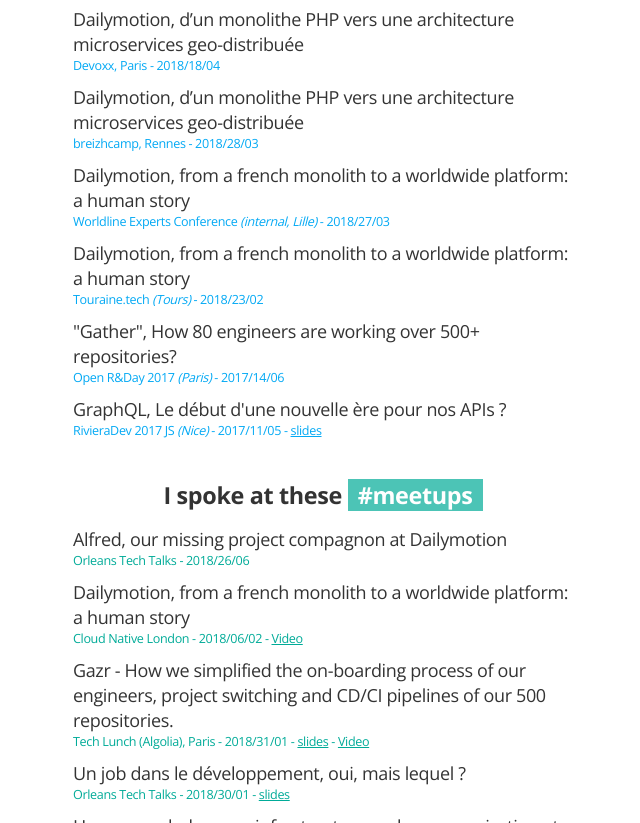
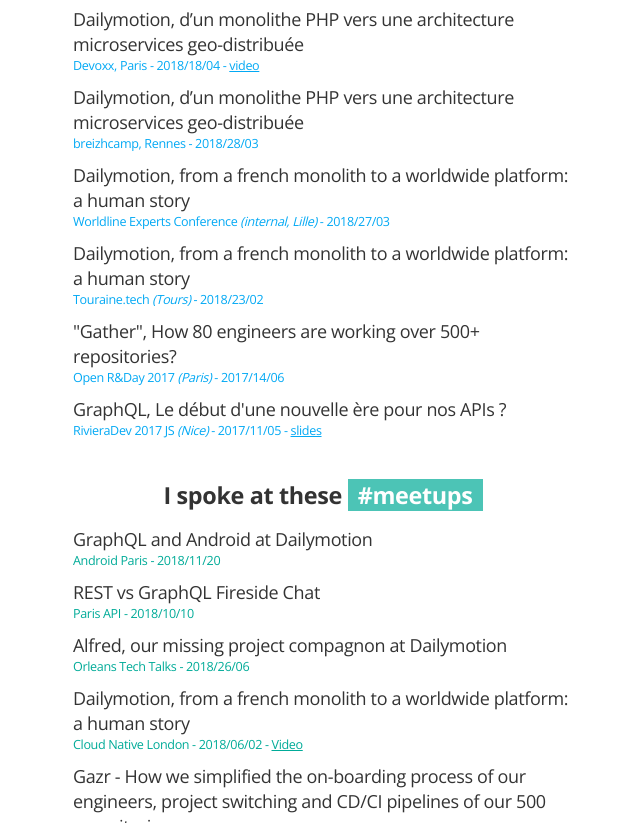
Before and after one commit to tsunammis/tsunammis.github.io, a website: page src/index.html in a window 1280 px wide. Shown: the part 619-1442 px from the top of the page, without its empty margins (317-957 px from the left). Drawn offline with nearby package versions, Linux system fonts and the light colour scheme.

Commit message:
:tada: add Meetup + conference video

```diff
--- a/src/index.html
+++ b/src/index.html
@@ -93,7 +93,7 @@
     </li>
     <li class="event">
       <a href="https://www.devoxx.fr/" target="_blank" class="title">Dailymotion, d’un monolithe PHP vers une architecture microservices geo-distribuée</a>
-      <span class="place">Devoxx, Paris</em> - <span class="date">2018/18/04</span></span>
+      <span class="place">Devoxx, Paris</em> - <span class="date">2018/18/04</span> - <a href="https://www.youtube.com/watch?v=7V7a445_RMI" target="_blank">video</a></span>
     </li>
     <li class="event">
       <a href="http://www.breizhcamp.org/" target="_blank" class="title">Dailymotion, d’un monolithe PHP vers une architecture microservices geo-distribuée</a>
@@ -118,6 +118,14 @@
   </ul>
   <h2>I spoke at these <span class="hashtag hashtag-meetups">#meetups</span></h2>
   <ul class="events">
+    <li class="event">
+      <a href="https://www.meetup.com/Android-Paris/events/256368406/" target="_blank" class="title">GraphQL and Android at Dailymotion</a>
+      <span class="place">Android Paris - <span class="date">2018/11/20</span></span>
+    </li>
+    <li class="event">
+      <a href="https://www.meetup.com/ParisAPI/events/254878069/" target="_blank" class="title">REST vs GraphQL Fireside Chat</a>
+      <span class="place">Paris API - <span class="date">2018/10/10</span></span>
+    </li>
     <li class="event">
       <a href="https://www.meetup.com/Orleans-Tech-Talks/events/251797228/" target="_blank" class="title">Alfred, our missing project compagnon at Dailymotion</a>
       <span class="place">Orleans Tech Talks - <span class="date">2018/26/06</span></span>
```
